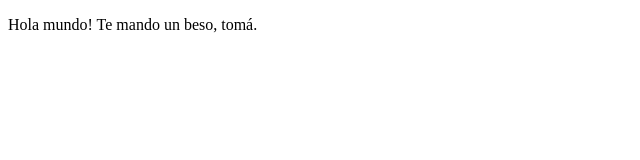
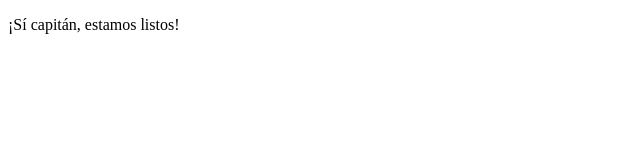
Before and after one commit to sofiabiondi/ai-design-job-market, a plain HTML site: page prueba-2.html in a window 1280 px wide. Shown: the whole page, without its empty margins (0-640 px from the left). Drawn offline with Linux system fonts and the light colour scheme.

Commit message:
Cambio por el homenaje a Bob

```diff
--- a/prueba-2.html
+++ b/prueba-2.html
@@ -1,2 +1,2 @@
 <!doctype html>
-<html lang="es"><head><meta charset="utf-8"><title>Learning learning learning</title></head><body><p>Hola mundo! Te mando un beso, tomá.</p></body></html>
+<html lang="es"><head><meta charset="utf-8"><title>¿Están listos, chicos?</title></head><body><p>¡Sí capitán, estamos listos!</p></body></html>
```
